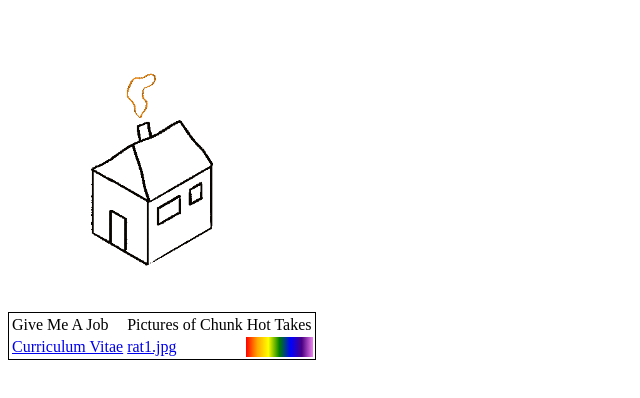
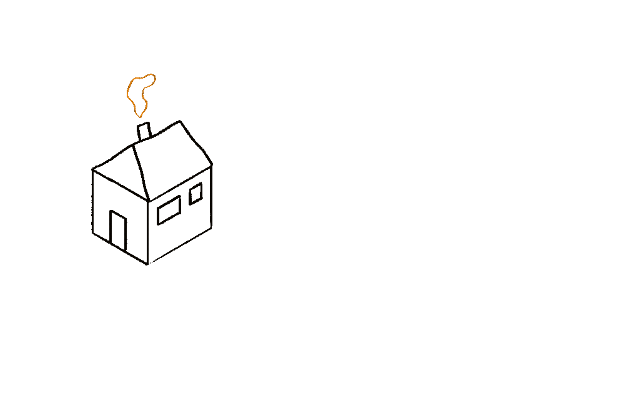
Before and after one commit to springle/carriefilionshouseofbadideas, a plain HTML site: page public/index.html in a window 1280 px wide. Shown: the whole page, without its empty margins (0-640 px from the left). Drawn offline with Linux system fonts and the light colour scheme.

Commit message:
Remove table

```diff
--- a/public/index.html
+++ b/public/index.html
@@ -7,16 +7,5 @@
   </head>
   <body>
     <img src="house.gif" width="300px" height="300px"></img>
-    <table style="border: 1px solid black;">
-      <tr>
-        <td>Give Me A Job</a></td>
-        <td><a>Pictures of Chunk</a></td>
-        <td><a>Hot Takes</a></td>
-      </tr>
-      <tr>
-        <td><a href="./cv.html">Curriculum Vitae</a></td>
-        <td><a href="./rat1.jpg">rat1.jpg</a></td>
-        <td style="background:linear-gradient(90deg, Red, Orange, Yellow, Green, Blue, Indigo,violet);"></td>
-      </tr>
   </body>
 </html>
```
